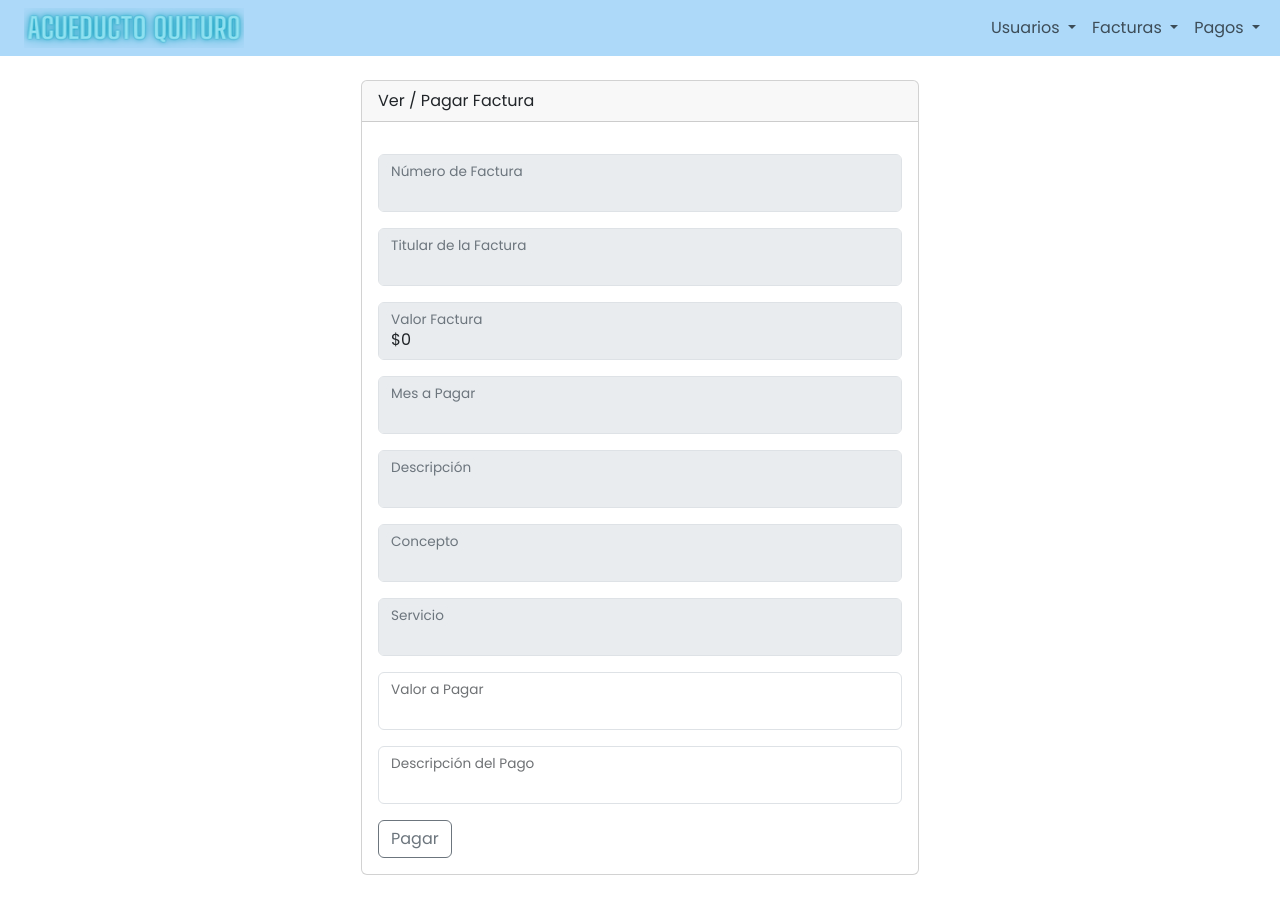
After one commit to lrojassc/acueducto, a Symfony app: template templates/invoice/show.html.twig in a window 1280 px wide. The commit adds this page. Run offline with Twig, Linux system fonts and the light colour scheme; the template is opened without the code that fills it, so the values that code supplies are empty; style sheets or scripts are compiled from the project's sources; some libraries are stand-ins or nearby versions.

Commit message:
agregar validacion a pago de facturas

```diff
--- a/src/Entity/Invoice.php
+++ b/src/Entity/Invoice.php
@@ -7,6 +7,7 @@ use Doctrine\Common\Collections\ArrayCollection;
 use Doctrine\Common\Collections\Collection;
 use Doctrine\DBAL\Types\Types;
 use Doctrine\ORM\Mapping as ORM;
+use Symfony\Component\Validator\Constraints as Assert;
 
 #[ORM\Entity(repositoryClass: InvoiceRepository::class)]
 class Invoice
@@ -17,7 +18,8 @@ class Invoice
     private ?int $id = null;
 
     #[ORM\Column]
-    private ?int $value = null;
+    #[Assert\NotBlank(message: "Este campo no puede estar vacio")]
+    private ?string $value = null;
 
     #[ORM\Column(length: 255, nullable: true)]
     private ?string $description = null;
--- a/src/Form/CreateInvoiceType.php
+++ b/src/Form/CreateInvoiceType.php
@@ -15,6 +15,7 @@ use Symfony\Component\Form\Extension\Core\Type\SubmitType;
 use Symfony\Component\Form\Extension\Core\Type\TextType;
 use Symfony\Component\Form\FormBuilderInterface;
 use Symfony\Component\OptionsResolver\OptionsResolver;
+use Symfony\Component\Validator\Constraints\NotBlank;
 
 class CreateInvoiceType extends AbstractType
 {
@@ -23,7 +24,8 @@ class CreateInvoiceType extends AbstractType
         $builder
             ->add('value', IntegerType::class,  [
                 'label' => 'Valor de la Factura',
-                'required' => TRUE
+                'required' => TRUE,
+                'constraints' => new NotBlank()
             ])
             ->add('description', TextType::class, [
                 'label' => 'Descripción de la Factura',
--- a/templates/invoice/list.html.twig
+++ b/templates/invoice/list.html.twig
@@ -30,7 +30,7 @@
                             <td>{{ invoice.description }}</td>
                             <td>{{ invoice.concept }}</td>
                             <td>{{ invoice.status }}</td>
-                            <td><a href="#">{{ invoice.user.name }}</a></td>
+                            <td><a href="{{ path('show_user', {user: invoice.user.id}) }}">{{ invoice.user.name }}</a></td>
                             <td>
                                 {% if invoice.value == 0 and invoice.status == 'PAGADA' %}
                                     <div class="btn-group" role="group" style="width: 100%">
@@ -38,7 +38,7 @@
                                     </div>
                                 {% else %}
                                     <div class="btn-group" role="group" style="width: 100%">
-                                        <button type="button" class="btn btn-success">Pagar</button>
+                                        <a type="button" class="btn btn-success" href="{{ path('invoice_show', {invoice: invoice.id}) }}">Pagar</a>
                                         <button type="button" class="btn btn-warning">Editar</button>
                                         <button type="button" class="btn btn-danger">Eliminar</button>
                                     </div>
--- /dev/null
+++ b/templates/invoice/show.html.twig
@@ -0,0 +1,70 @@
+{% extends 'base.html.twig' %}
+
+{% block title %}Factura No. {{ invoice.id }}{% endblock %}
+
+{% block body %}
+    <div class="container">
+        <div class="justify-content-center col-md-6 offset-3">
+            <br>
+            {% for flashMessage in app.flashes('error') %}
+                <div class="alert alert-danger" role="alert">
+                    {{ flashMessage }}
+                </div>
+            {% endfor %}
+
+            <div class="card">
+                <div class="card-header">Ver / Pagar Factura</div>
+                <div class="card-body">
+                    <form action="{{ url('add_payment', { invoice: invoice.id }) }}" method="POST">
+                        <input type="hidden" name="token_payment" value="{{ csrf_token('payment-invoice') }}">
+                        <div class="form-floating mb-3 mt-3 col">
+                            <input type="text" class="form-control" id="invoiceNumber" name="invoiceNumber" value="{{ invoice.id }}" disabled>
+                            <label for="invoiceNumber">Número de Factura</label>
+                        </div>
+                        <div class="form-floating mb-3 mt-3 col">
+                            <input type="text" class="form-control" id="invoiceNameUser" name="invoiceNameUser" value="{{ invoice.user.name }}" disabled>
+                            <label for="invoiceNameUser">Titular de la Factura</label>
+                        </div>
+                        <div class="form-floating mb-3 mt-3 col">
+                            <input type="text" class="form-control" id="valueInvoice" name="valueInvoice" value="${{ invoice.value|number_format(0, '.', '.') }}" disabled>
+                            <label for="valueInvoice">Valor Factura</label>
+                        </div>
+                        <div class="form-floating mb-3 mt-3 col">
+                            <input type="text" class="form-control" id="monthInvoice" name="monthInvoice" value="{{ invoice.monthInvoiced }}" disabled>
+                            <label for="monthInvoice">Mes a Pagar</label>
+                        </div>
+                        <div class="form-floating mb-3 mt-3 col">
+                            <input type="text" class="form-control" id="descriptionInvoice" name="descriptionInvoice" value="{{ invoice.description }}" disabled>
+                            <label for="descriptionInvoice">Descripción</label>
+                        </div>
+                        <div class="form-floating mb-3 mt-3 col">
+                            <input type="text" class="form-control" id="conceptInvoice" name="conceptInvoice" value="{{ invoice.concept }}" disabled>
+                            <label for="conceptInvoice">Concepto</label>
+                        </div>
+                        <div class="form-floating mb-3 mt-3 col">
+                            <input type="text" class="form-control" id="serviceUser" name="serviceUser" value="{{ invoice.subscription.service }}" disabled>
+                            <label for="serviceUser">Servicio</label>
+                        </div>
+                        {% if invoice.status == 'PAGADA' %}
+                            <div class="form-floating mb-3 mt-3 col">
+                                <input type="text" class="form-control" id="paymentStatus" name="paymentStatus" value="{{ invoice.status }}" disabled>
+                                <label for="paymentStatus">Estado</label>
+                            </div>
+                        {% else %}
+                            <div class="form-floating mb-3 mt-3 col">
+                                <input type="text" class="form-control" id="paymentValue" name="paymentValue" value="">
+                                <label for="paymentValue">Valor a Pagar</label>
+                            </div>
+                            <div class="form-floating mb-3 mt-3 col">
+                                <input type="text" class="form-control" id="paymentDescription" name="paymentDescription" value="" >
+                                <label for="paymentDescription">Descripción del Pago</label>
+                            </div>
+                            <button id="btn-guardar_pago" type="submit" class="btn btn-outline-secondary">Pagar</button>
+                        {% endif %}
+                    </form>
+                </div>
+            </div>
+            <br>
+        </div>
+    </div>
+{% endblock %}
--- a/templates/payment/list.html.twig
+++ b/templates/payment/list.html.twig
@@ -4,6 +4,11 @@
 
 {% block body %}
     <div class="container-fluid mt-4">
+        {% for flashMessage in app.flashes('success') %}
+            <div class="alert alert-success col-md-4 offset-4" role="alert">
+                {{ flashMessage }}
+            </div>
+        {% endfor %}
         <div class="row">
             <div class="col">
                 <table id="datatable_payments" class="table table-striped table-bordered" data-page-length='50' style="width: 100%">
```
Also changed, not shown: src/Controller/InvoiceController.php (+23 -5 lines), src/Controller/PaymentController.php (+129 -2 lines), src/Controller/UserController.php (+3 -4 lines), templates/user/show.html.twig (+11 -5 lines).
